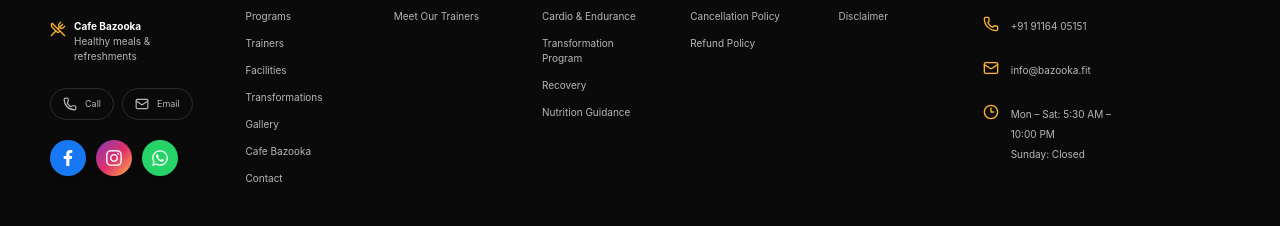
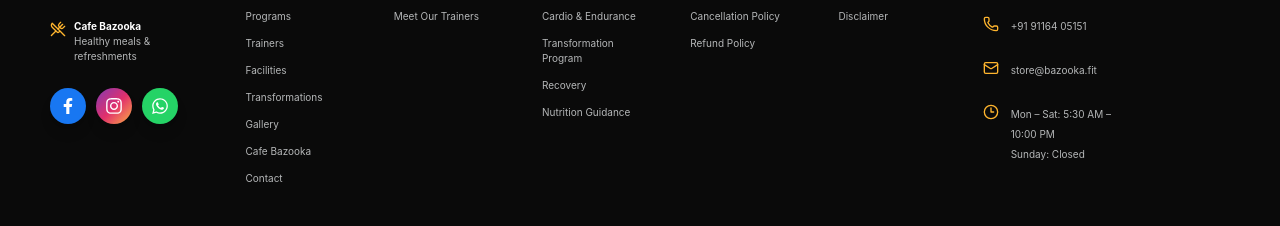
Before and after one commit to Shahzadkhanks19/bazooka-fitness, a Next.js app: page / in a window 1280 px wide. Shown: the part 3975-4201 px from the top of the page. Built offline with nearby package versions, Linux system fonts and the light colour scheme.

Commit message:
Clean footer contacts and reduce route prefetch noise

```diff
--- a/components/layout/site-footer.tsx
+++ b/components/layout/site-footer.tsx
@@ -26,14 +26,10 @@ export default function SiteFooter() {
     <footer id="site-footer" className="bg-bazooka-soft-black">
       <div className={`${shell} grid gap-9 py-12 pr-[62px] sm:grid-cols-2 sm:gap-10 sm:py-16 sm:pr-[76px] lg:grid-cols-[1.4fr_repeat(5,1fr)_1.25fr] lg:pr-24 xl:pr-28`}>
         <div>
-          <Link href="/" className="inline-block max-w-full transition-transform hover:scale-[1.025]"><FooterLogo /></Link>
+          <Link href="/" prefetch={false} className="inline-block max-w-full transition-transform hover:scale-[1.025]"><FooterLogo /></Link>
           <p className="mt-5 text-[12px] leading-6 text-bazooka-text-secondary sm:mt-6">Stronger People.<br />A Healthier Jodhpur.</p>
-          <Link href="/cafe-bazooka" className="mt-4 flex w-fit max-w-full items-start gap-2 text-[10px] text-bazooka-text-secondary transition hover:text-bazooka-lime"><UtensilsCrossed className="mt-0.5 size-4 shrink-0 text-bazooka-lime" /><span><b className="text-white">Cafe Bazooka</b><br />Healthy meals &amp; refreshments</span></Link>
-          <div className="mt-6 flex flex-wrap gap-2">
-            <a href="tel:+919116405151" className="inline-flex items-center gap-2 rounded-full border border-bazooka-border px-3 py-2 text-[9px] text-bazooka-text-secondary transition-all duration-300 hover:-translate-y-0.5 hover:border-bazooka-lime hover:text-bazooka-lime"><Phone className="size-3.5" />Call</a>
-            <a href="mailto:info@bazooka.fit" className="inline-flex items-center gap-2 rounded-full border border-bazooka-border px-3 py-2 text-[9px] text-bazooka-text-secondary transition-all duration-300 hover:-translate-y-0.5 hover:border-bazooka-lime hover:text-bazooka-lime"><Mail className="size-3.5" />Email</a>
-          </div>
-          <div className="mt-5 flex items-center gap-2.5" aria-label="Bazooka Fitness social links">
+          <Link href="/cafe-bazooka" prefetch={false} className="mt-4 flex w-fit max-w-full items-start gap-2 text-[10px] text-bazooka-text-secondary transition hover:text-bazooka-lime"><UtensilsCrossed className="mt-0.5 size-4 shrink-0 text-bazooka-lime" /><span><b className="text-white">Cafe Bazooka</b><br />Healthy meals &amp; refreshments</span></Link>
+          <div className="mt-6 flex items-center gap-2.5" aria-label="Bazooka Fitness social links">
             <a href="https://www.facebook.com/bazooka.fitness" target="_blank" rel="noreferrer" aria-label="Bazooka Fitness on Facebook" className="group grid size-9 place-items-center rounded-full bg-[#1877F2] text-white shadow-lg transition-all duration-300 hover:-translate-y-1 hover:scale-105 hover:shadow-[0_8px_22px_rgba(24,119,242,.28)] active:translate-y-0 active:scale-95"><FaFacebookF className="size-4 transition-transform duration-300 group-hover:scale-110" /></a>
             <a href="https://www.instagram.com/bazookafitnessjodhpur/" target="_blank" rel="noreferrer" aria-label="Bazooka Fitness on Instagram" className="group grid size-9 place-items-center rounded-full bg-[linear-gradient(135deg,#833AB4_0%,#E1306C_52%,#FCAF45_100%)] text-white shadow-lg transition-all duration-300 hover:-translate-y-1 hover:scale-105 hover:shadow-[0_8px_22px_rgba(225,48,108,.28)] active:translate-y-0 active:scale-95"><FaInstagram className="size-[18px] transition-transform duration-300 group-hover:scale-110" /></a>
             <a href="https://wa.me/919116405151" target="_blank" rel="noreferrer" aria-label="Chat with Bazooka Fitness on WhatsApp" className="group grid size-9 place-items-center rounded-full bg-[#25D366] text-white shadow-lg transition-all duration-300 hover:-translate-y-1 hover:scale-105 hover:shadow-[0_8px_22px_rgba(37,211,102,.25)] active:translate-y-0 active:scale-95"><FaWhatsapp className="size-[18px] transition-transform duration-300 group-hover:scale-110" /></a>
@@ -44,7 +40,7 @@ export default function SiteFooter() {
           <div key={column.title} className="min-w-0">
             <h3 className="mb-4 text-[11px] font-black uppercase text-bazooka-text sm:mb-5">{column.title}</h3>
             <div className="space-y-3">
-              {column.links.map(([label, href]) => <Link key={label} href={href} className="group flex w-fit max-w-full items-center gap-1 text-[10px] text-bazooka-text-secondary transition-all duration-300 hover:translate-x-1 hover:text-bazooka-lime"><span className="h-px w-0 shrink-0 bg-bazooka-lime transition-all duration-300 group-hover:w-2" />{label}</Link>)}
+              {column.links.map(([label, href]) => <Link key={label} href={href} prefetch={false} className="group flex w-fit max-w-full items-center gap-1 text-[10px] text-bazooka-text-secondary transition-all duration-300 hover:translate-x-1 hover:text-bazooka-lime"><span className="h-px w-0 shrink-0 bg-bazooka-lime transition-all duration-300 group-hover:w-2" />{label}</Link>)}
             </div>
           </div>
         ))}
@@ -52,7 +48,7 @@ export default function SiteFooter() {
         <div className="min-w-0 space-y-5 text-[10px] leading-5 text-bazooka-text-secondary sm:space-y-6">
           <a href="https://maps.app.goo.gl/ArEb2YaGdZq5qF8x7" target="_blank" rel="noreferrer" className="flex min-w-0 gap-3 transition hover:text-bazooka-lime"><MapPinned className="size-4 shrink-0 text-bazooka-lime" /><span className="min-w-0">Floor 6, Shanti One, Plot No. 39,<br />11th A Rd, Sardarpura, Jodhpur,<br />Rajasthan 342001</span></a>
           <a href="tel:+919116405151" className="flex gap-3 transition hover:text-bazooka-lime"><Phone className="size-4 shrink-0 text-bazooka-lime" /><span>+91 91164 05151</span></a>
-          <a href="mailto:info@bazooka.fit" className="flex gap-3 transition hover:text-bazooka-lime"><Mail className="size-4 shrink-0 text-bazooka-lime" /><span>info@bazooka.fit</span></a>
+          <a href="mailto:store@bazooka.fit" className="flex gap-3 transition hover:text-bazooka-lime"><Mail className="size-4 shrink-0 text-bazooka-lime" /><span>store@bazooka.fit</span></a>
           <div className="flex gap-3"><Clock3 className="size-4 shrink-0 text-bazooka-lime" /><span>Mon – Sat: 5:30 AM – 10:00 PM<br />Sunday: Closed</span></div>
         </div>
       </div>
```
